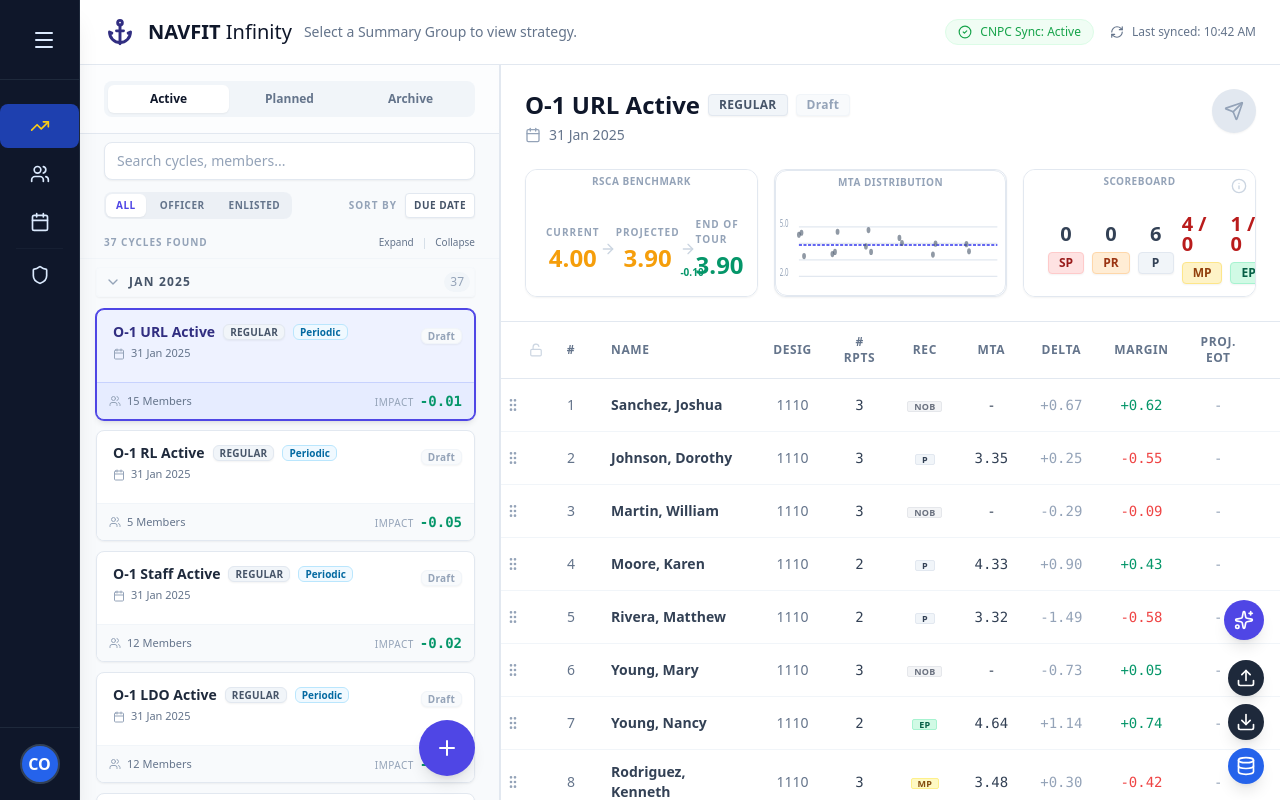
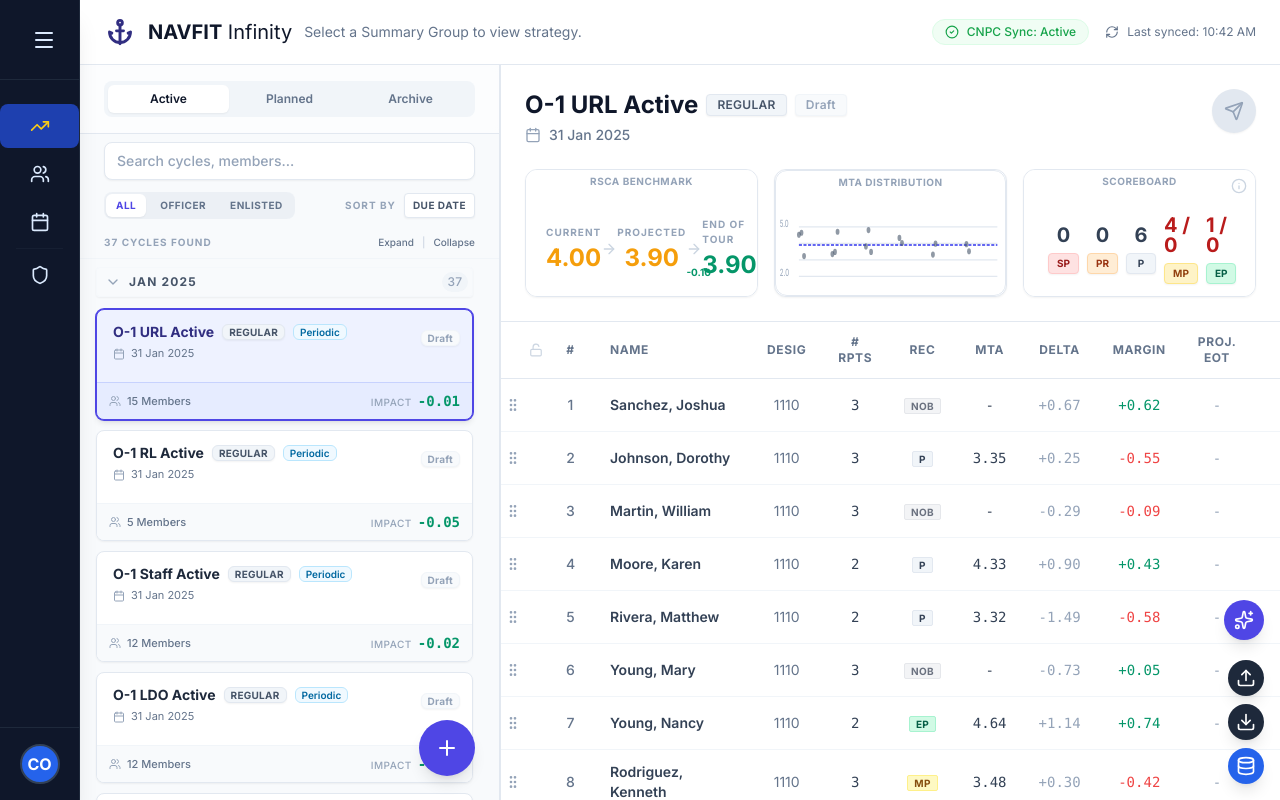
Before and after one commit to matthewcla/NAVFIT-Infinity, a React (Vite) app: page / in a window 1280 px wide. Both pictures are taken after a click on the element 285 px from the left and 364 px from the top of the page. Built offline with nearby package versions, Linux system fonts and the light colour scheme.

Commit message:
Debug: UI Consistency

```diff
--- a/index.html
+++ b/index.html
@@ -6,6 +6,9 @@
   <meta name="viewport" content="width=device-width, initial-scale=1.0" />
   <title>NAVFIT Infinity</title>
   <link rel="icon" type="image/svg+xml" href="/favicon.svg" />
+  <link rel="preconnect" href="https://fonts.googleapis.com">
+  <link rel="preconnect" href="https://fonts.gstatic.com" crossorigin>
+  <link href="https://fonts.googleapis.com/css2?family=Inter:wght@100..900&display=swap" rel="stylesheet">
 </head>
 
 <body>
--- a/src/features/dashboard/components/MemberDetailSidebar.tsx
+++ b/src/features/dashboard/components/MemberDetailSidebar.tsx
@@ -83,10 +83,11 @@ export function MemberDetailSidebar({
         ['E-1', 'E-2', 'E-3', 'E-4', 'E-5', 'E-6', 'E-7', 'E-8', 'E-9'].includes(rosterMember.payGrade || '');
 
     // Fallback if needed
-    const displayRank = isEnlisted ? rosterMember.rank : rosterMember.rank; // Title for Officer, Rating/Rank for Enlisted?
+    // Fallback if needed
+    const displayRank = rosterMember.rank;
     const displaySubtext = isEnlisted
-        ? (rosterMember.rank || rosterMember.payGrade)
-        : (rosterMember.designator || rosterMember.rank);
+        ? `| ${rosterMember.component || 'Active'}`
+        : (rosterMember.designator || '');
 
     // Find latest report if we have a groupId, or fallback to passed report
     let currentReport = _passedCurrentReport;
--- a/src/features/strategy/components/CycleContextPanel.tsx
+++ b/src/features/strategy/components/CycleContextPanel.tsx
@@ -565,7 +565,7 @@ export function CycleContextPanel({ group }: CycleContextPanelProps) {
                 </div>
 
                 {/* 3. Member List (Scrollable Main) */}
-                <div className={`flex-1 overflow-y-auto relative ${proposedReports ? 'ring-4 ring-emerald-500/20' : ''}`}>
+                <div className={`flex-1 flex flex-col overflow-hidden relative ${proposedReports ? 'ring-4 ring-emerald-500/20' : ''}`}>
                     {/* Blocking Overlay during Review - intercepts all clicks */}
                     {proposedReports && (
                         <div className="absolute inset-0 z-50 bg-emerald-50/20 cursor-not-allowed" aria-hidden="true" />
--- a/src/features/strategy/components/QuotaHeadsUpDisplay.tsx
+++ b/src/features/strategy/components/QuotaHeadsUpDisplay.tsx
@@ -75,7 +75,7 @@ export function QuotaHeadsUpDisplay({ distribution, totalReports, context }: Quo
                         )}>
                             {item.count}
                         </span>
-                        <div className={`px-2.5 py-0.5 rounded text-xs font-bold border ${item.color} shadow-sm min-w-[36px] text-center`}>
+                        <div className={`px-2 py-0.5 rounded text-[10px] font-bold border ${item.color} shadow-sm min-w-[30px] text-center`}>
                             {item.label}
                         </div>
                     </div>
--- a/src/features/strategy/components/SortableMemberRow.tsx
+++ b/src/features/strategy/components/SortableMemberRow.tsx
@@ -136,7 +136,7 @@ export function SortableMemberRow({
                 {reportsRemaining !== undefined ? reportsRemaining : '-'}
             </td>
             <td className="px-4 py-3 text-sm text-center w-16">
-                <PromotionBadge recommendation={promRec} size="xs" className="rounded-sm px-1.5" />
+                <PromotionBadge recommendation={promRec} size="sm" className="rounded-sm px-1.5" />
             </td>
             <td className="px-4 py-3 text-sm font-mono text-slate-700 text-center w-20">{promRec === 'NOB' ? '-' : mta.toFixed(2)}</td>
             <td className="px-4 py-3 text-sm font-mono text-slate-400 text-center w-20">
--- a/src/features/strategy/components/StrategyGroupCard.tsx
+++ b/src/features/strategy/components/StrategyGroupCard.tsx
@@ -175,10 +175,10 @@ export function StrategyGroupCard({
                     </div>
 
                     {/* Upper Right: Workflow Status */}
-                    <div className="absolute top-3 right-3">
+                    <div className="absolute top-3.5 right-3">
                         <StatusBadge
                             status={workflowStatus || status}
-                            className="!text-[10px] !px-1.5 !py-0.5 !rounded-md !shadow-sm !leading-none !tracking-wide"
+                            className="!text-[10px] !px-1.5 !py-0.5 !rounded-md !shadow-sm !leading-none !tracking-wide !inline-flex !items-center !justify-center"
                         />
                     </div>
                 </div>
--- a/src/index.css
+++ b/src/index.css
@@ -66,14 +66,20 @@
   }
 
   body {
-    @apply bg-slate-50 text-slate-900 font-sans;
+    @apply bg-slate-50 text-slate-900 font-sans antialiased;
   }
 }
 
 /* Custom scrollbar */
+/* Firefox Support */
+* {
+    scrollbar-width: thin;
+    scrollbar-color: #cbd5e1 #f1f5f9;
+}
+
 ::-webkit-scrollbar {
-    width: 8px;
-    height: 8px;
+    width: 6px;
+    height: 6px;
 }
 ::-webkit-scrollbar-track {
     background: #f1f5f9;
--- a/tailwind.config.js
+++ b/tailwind.config.js
@@ -35,6 +35,9 @@ export default {
         'chart-gain': '#64748b',     // slate-500
         'chart-special': '#eab308',  // yellow-500
         'chart-promotion': '#22c55e', // green-500
+      },
+      fontFamily: {
+        sans: ['Inter', 'sans-serif'],
       }
     },
   },
```
